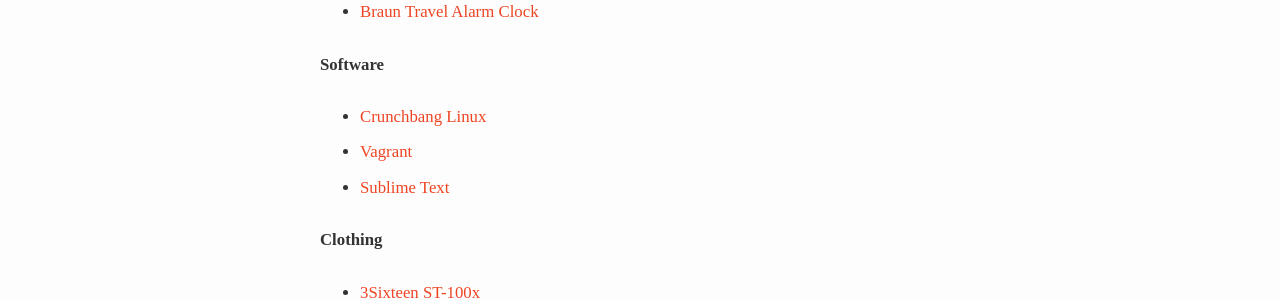
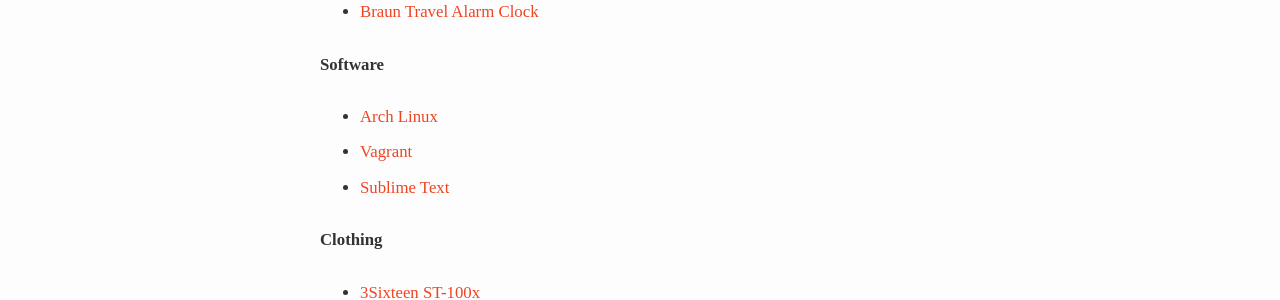
Before and after one commit to taylorlapeyre/taylorlapeyre.github.io, a Jekyll site: the page built from recommended.md, in a window 1280 px wide. Shown: the part 597-897 px from the top of the page. Built offline with Jekyll 4.4.1, drawn with Linux system fonts in a browser that asks for light colours; nearby versions of some CDN libraries; some web fonts are replaced.

Commit message:
move to arch

```diff
--- a/recommended.md
+++ b/recommended.md
@@ -19,7 +19,7 @@
 
 #### Software
 
-- [Crunchbang Linux][10]
+- [Arch Linux][10]
 - [Vagrant][7]
 - [Sublime Text][8]
 
@@ -38,7 +38,7 @@
 [7]: http://www.vagrantup.com/
 [8]: http://www.sublimetext.com/
 [9]: http://www.3sixteen.com/collections/denim/products/sl100x-straight-raw-indigo-selvedge-denim
-[10]: http://crunchbang.org/
+[10]: http://archlinux.org/
 [11]: http://shop.outlier.cc/shop/retail/slim-dungarees.html
 [12]: http://www.redwingheritage.com/boots/#&m=/detail/8111-heritage-us/8111-red-wing-lifestyle-mens-iron-ranger-boot-amber/
 [13]: http://www.amazon.com/Braun-Travel-Alarm-Clock-Black/dp/B004XK1L7Y
```
